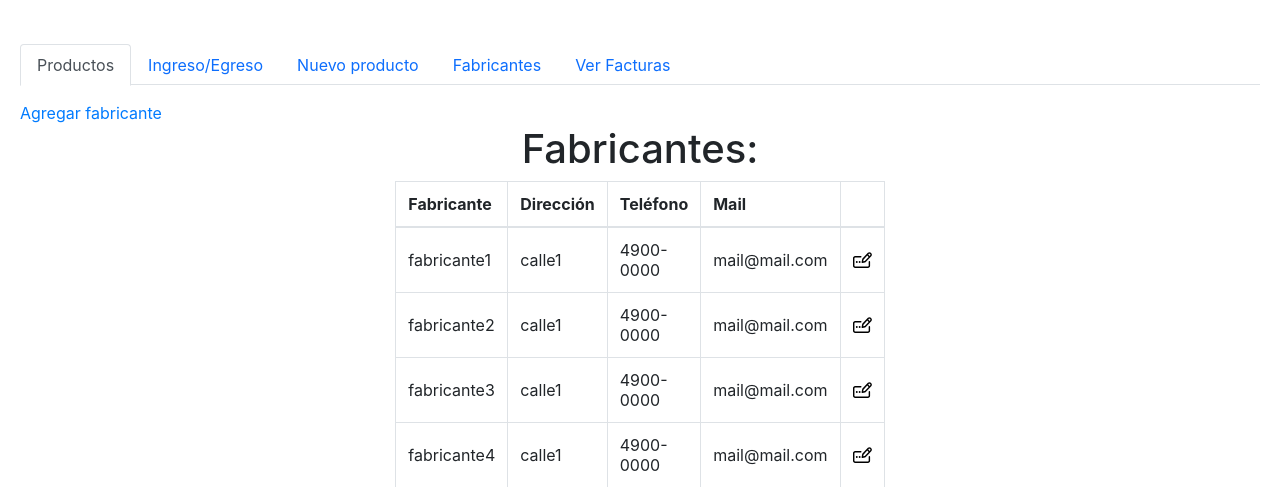
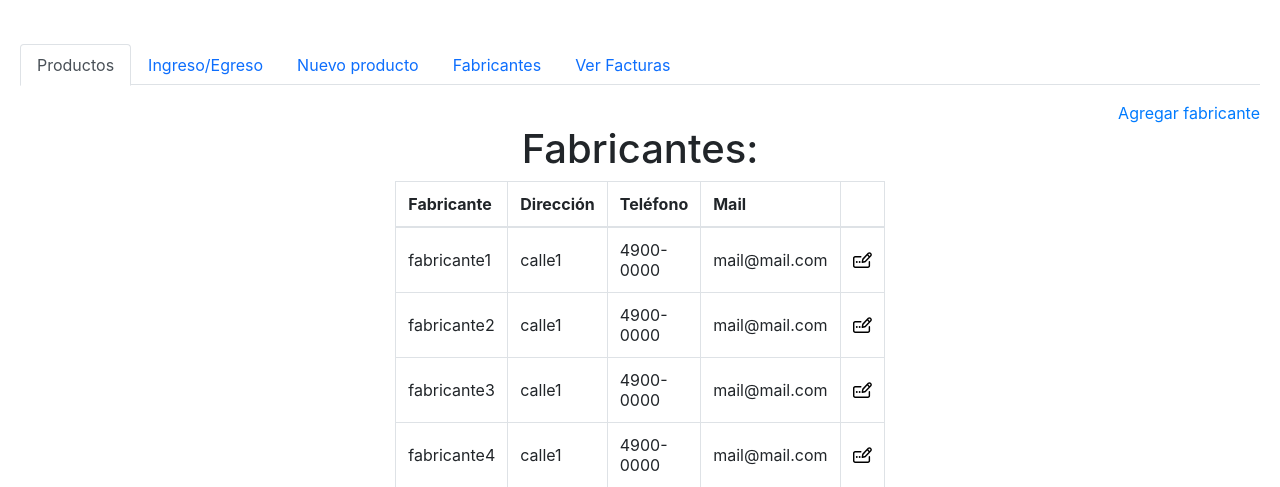
Before and after one commit to omar-sca/PIG_Grupo5, a Django app: page /productos/fabricantes/ in a window 1280 px wide. Shown: the part 56-543 px from the top of the page. Run offline with Django 3.2, Linux system fonts and the light colour scheme.

Commit message:
Agregado de clase css

```diff
--- a/static/css/style.css
+++ b/static/css/style.css
@@ -28,3 +28,8 @@
     .img-edit{
         width:1.5vw
     }
+
+    .link-right {
+        position: relative;
+        text-align: right;
+    }
```
